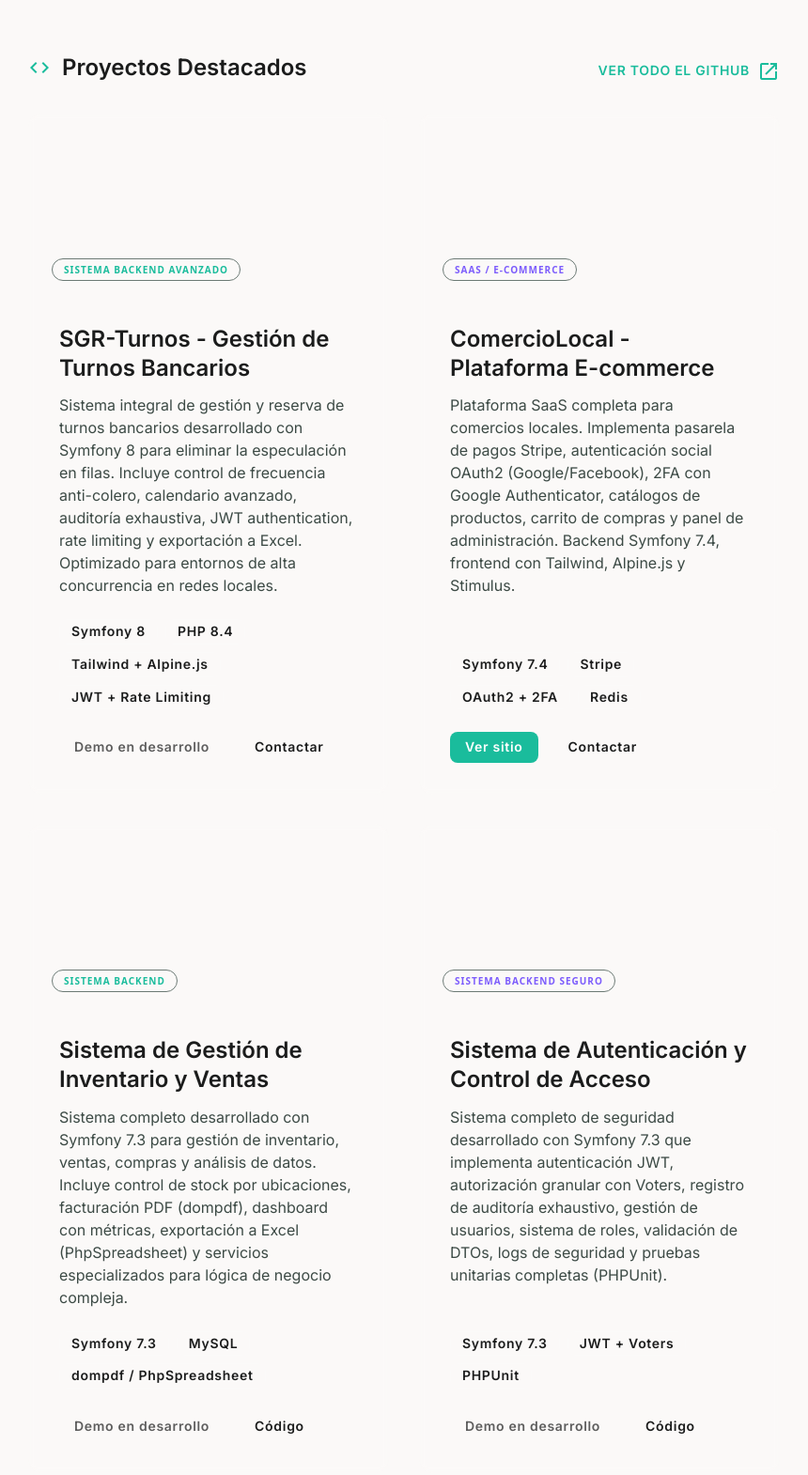
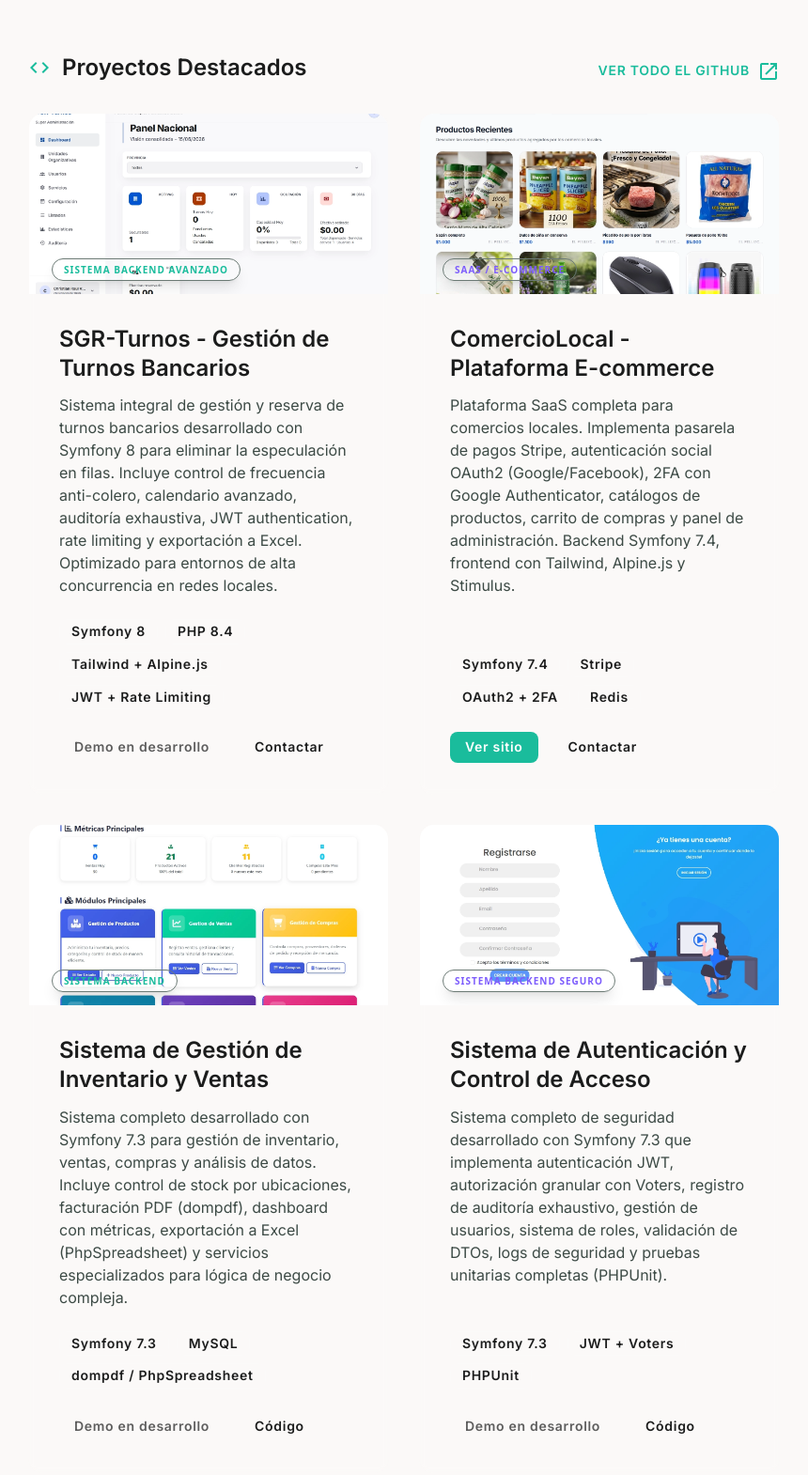
Before and after one commit to Christianrvdv/christianrvdv, a website: page index.html in a window 1280 px wide. Shown: the part 4140-5710 px from the top of the page at 94% size, without its empty margins (362-1222 px from the left). Drawn offline with nearby package versions, Linux system fonts and the light colour scheme.

Commit message:
feat: añadir imágenes a los proyectos, mejorar badges y ajustar layout
- Imágenes en 6 de 8 tarjetas, fondos gradientes para los que no tienen
- Nuevo badge con alto contraste (bg-surface + blur)
- Tarjeta 'Este sitio' con traducciones y enlace al repo correcto
- Eliminado md:col-span-2 para alinear portafolios

```diff
--- a/index.html
+++ b/index.html
@@ -265,7 +265,6 @@
                         </div>
                     </div>
 
-                    <!-- Las demás tarjetas de habilidades se dejan igual en estructura, solo con aria-hidden en iconos -->
                     <div class="bento-card p-6 rounded-2xl bg-surface-container/60 dark:bg-surface-container/60 border border-white/10 dark:border-white/5 backdrop-blur-sm hover:shadow-xl transition-all group">
                         <div class="flex items-center gap-3 mb-4">
                             <span class="material-symbols-outlined text-3xl text-primary"
@@ -467,12 +466,14 @@
                 <div class="grid grid-cols-1 md:grid-cols-2 gap-8">
                     <!-- SGR-Turnos -->
                     <div class="group rounded-2xl overflow-hidden bg-surface-container/60 dark:bg-surface-container/60 border border-white/10 dark:border-white/5 flex flex-col h-full bento-card backdrop-blur-sm">
-                        <div class="h-48 relative overflow-hidden bg-gradient-to-br from-primary/20 to-surface-dim/20"
-                             aria-hidden="true">
-                            <div class="absolute inset-0 bg-gradient-to-t from-surface-container/80 to-transparent"></div>
+                        <div class="h-48 relative overflow-hidden">
+                            <img src="imagen/sgr.webp" alt="SGR-Turnos - Gestión de Turnos Bancarios"
+                                 class="absolute inset-0 w-full h-full object-cover" loading="lazy">
+                            <div class="absolute inset-0 bg-gradient-to-t from-surface-container/80 to-transparent"
+                                 aria-hidden="true"></div>
                             <div class="absolute bottom-4 left-6">
-            <span class="bg-primary/10 text-primary px-3 py-1 rounded-full text-[10px] font-bold uppercase tracking-widest border border-primary/20"
-                  data-i18n="projects.sgrturnos.type">Sistema Backend Avanzado</span>
+                                <span class="bg-surface/80 dark:bg-surface-dim/80 backdrop-blur-md text-primary dark:text-primary px-3 py-1 rounded-full text-[10px] font-bold uppercase tracking-widest border border-primary/30 dark:border-primary/40 shadow-lg"
+                                      data-i18n="projects.sgrturnos.type">Sistema Backend Avanzado</span>
                             </div>
                         </div>
                         <div class="p-8 flex flex-col flex-1">
@@ -491,11 +492,9 @@
                                 <span class="bg-white/5 dark:bg-white/5 px-3 py-1 rounded-lg text-label-sm font-label-sm border border-white/10 dark:border-white/5">JWT + Rate Limiting</span>
                             </div>
                             <div class="flex gap-4">
-                                <!-- Demo deshabilitada -->
                                 <span class="bg-primary/50 text-on-primary/70 px-4 py-2 rounded-lg text-label-sm font-label-sm flex items-center gap-2 cursor-not-allowed opacity-70"
                                       aria-disabled="true"
                                       data-i18n="projects.demo">Próximamente (demo en desarrollo)</span>
-                                <!-- Contactar (antes Código) -->
                                 <a href="https://github.com/Christianrvdv" target="_blank" rel="noopener noreferrer"
                                    class="text-on-surface hover:text-primary px-4 py-2 rounded-lg text-label-sm font-label-sm flex items-center gap-2 transition-colors"
                                    data-i18n="projects.comerciolocal.contact">Contactar</a>
@@ -505,11 +504,13 @@
 
                     <!-- ComercioLocal -->
                     <div class="group rounded-2xl overflow-hidden bg-surface-container/60 dark:bg-surface-container/60 border border-white/10 dark:border-white/5 flex flex-col h-full bento-card backdrop-blur-sm">
-                        <div class="h-48 relative overflow-hidden bg-gradient-to-br from-accent/20 to-surface-dim/20"
-                             aria-hidden="true">
-                            <div class="absolute inset-0 bg-gradient-to-t from-surface-container/80 to-transparent"></div>
+                        <div class="h-48 relative overflow-hidden">
+                            <img src="imagen/comerciolocal2.webp" alt="ComercioLocal - Plataforma E-commerce"
+                                 class="absolute inset-0 w-full h-full object-cover" loading="lazy">
+                            <div class="absolute inset-0 bg-gradient-to-t from-surface-container/80 to-transparent"
+                                 aria-hidden="true"></div>
                             <div class="absolute bottom-4 left-6">
-                                <span class="bg-accent/10 text-accent px-3 py-1 rounded-full text-[10px] font-bold uppercase tracking-widest border border-accent/20"
+                                <span class="bg-surface/80 dark:bg-surface-dim/80 backdrop-blur-md text-accent dark:text-accent px-3 py-1 rounded-full text-[10px] font-bold uppercase tracking-widest border border-accent/30 dark:border-accent/40 shadow-lg"
                                       data-i18n="projects.comerciolocal.type">SaaS / E-commerce</span>
                             </div>
                         </div>
@@ -541,11 +542,13 @@
 
                     <!-- app_almacen -->
                     <div class="group rounded-2xl overflow-hidden bg-surface-container/60 dark:bg-surface-container/60 border border-white/10 dark:border-white/5 flex flex-col h-full bento-card backdrop-blur-sm">
-                        <div class="h-48 relative overflow-hidden bg-gradient-to-br from-primary/20 to-surface-dim/20"
-                             aria-hidden="true">
-                            <div class="absolute inset-0 bg-gradient-to-t from-surface-container/80 to-transparent"></div>
+                        <div class="h-48 relative overflow-hidden">
+                            <img src="imagen/almacen.webp" alt="Sistema de Gestión de Inventario y Ventas"
+                                 class="absolute inset-0 w-full h-full object-cover" loading="lazy">
+                            <div class="absolute inset-0 bg-gradient-to-t from-surface-container/80 to-transparent"
+                                 aria-hidden="true"></div>
                             <div class="absolute bottom-4 left-6">
-                                <span class="bg-primary/10 text-primary px-3 py-1 rounded-full text-[10px] font-bold uppercase tracking-widest border border-primary/20"
+                                <span class="bg-surface/80 dark:bg-surface-dim/80 backdrop-blur-md text-primary dark:text-primary px-3 py-1 rounded-full text-[10px] font-bold uppercase tracking-widest border border-primary/30 dark:border-primary/40 shadow-lg"
                                       data-i18n="projects.inventory.type">Sistema Backend</span>
                             </div>
                         </div>
@@ -563,7 +566,6 @@
                                 <span class="bg-white/5 dark:bg-white/5 px-3 py-1 rounded-lg text-label-sm font-label-sm border border-white/10 dark:border-white/5">dompdf / PhpSpreadsheet</span>
                             </div>
                             <div class="flex gap-4">
-                                <!-- Enlace roto reemplazado por span deshabilitado -->
                                 <span class="bg-primary/50 text-on-primary/70 px-4 py-2 rounded-lg text-label-sm font-label-sm flex items-center gap-2 cursor-not-allowed opacity-70"
                                       aria-disabled="true"
                                       data-i18n="projects.demo">Próximamente (demo en desarrollo)</span>
@@ -577,11 +579,13 @@
 
                     <!-- auth-system -->
                     <div class="group rounded-2xl overflow-hidden bg-surface-container/60 dark:bg-surface-container/60 border border-white/10 dark:border-white/5 flex flex-col h-full bento-card backdrop-blur-sm">
-                        <div class="h-48 relative overflow-hidden bg-gradient-to-br from-accent/20 to-surface-dim/20"
-                             aria-hidden="true">
-                            <div class="absolute inset-0 bg-gradient-to-t from-surface-container/80 to-transparent"></div>
+                        <div class="h-48 relative overflow-hidden">
+                            <img src="imagen/autenticacion.webp" alt="Sistema de Autenticación y Control de Acceso"
+                                 class="absolute inset-0 w-full h-full object-cover" loading="lazy">
+                            <div class="absolute inset-0 bg-gradient-to-t from-surface-container/80 to-transparent"
+                                 aria-hidden="true"></div>
                             <div class="absolute bottom-4 left-6">
-                                <span class="bg-accent/10 text-accent px-3 py-1 rounded-full text-[10px] font-bold uppercase tracking-widest border border-accent/20"
+                                <span class="bg-surface/80 dark:bg-surface-dim/80 backdrop-blur-md text-accent dark:text-accent px-3 py-1 rounded-full text-[10px] font-bold uppercase tracking-widest border border-accent/30 dark:border-accent/40 shadow-lg"
                                       data-i18n="projects.auth.type">Sistema Backend Seguro</span>
                             </div>
                         </div>
@@ -610,13 +614,13 @@
                         </div>
                     </div>
 
-                    <!-- Microservicios biblioteca -->
+                    <!-- Microservicios biblioteca (SIN IMAGEN - FONDO GRADIENTE) -->
                     <div class="group rounded-2xl overflow-hidden bg-surface-container/60 dark:bg-surface-container/60 border border-white/10 dark:border-white/5 flex flex-col h-full bento-card backdrop-blur-sm">
                         <div class="h-48 relative overflow-hidden bg-gradient-to-br from-primary/20 to-surface-dim/20"
                              aria-hidden="true">
                             <div class="absolute inset-0 bg-gradient-to-t from-surface-container/80 to-transparent"></div>
                             <div class="absolute bottom-4 left-6">
-                                <span class="bg-primary/10 text-primary px-3 py-1 rounded-full text-[10px] font-bold uppercase tracking-widest border border-primary/20"
+                                <span class="bg-surface/80 dark:bg-surface-dim/80 backdrop-blur-md text-primary dark:text-primary px-3 py-1 rounded-full text-[10px] font-bold uppercase tracking-widest border border-primary/30 dark:border-primary/40 shadow-lg"
                                       data-i18n="projects.microservices.type">Arquitectura Microservicios</span>
                             </div>
                         </div>
@@ -646,13 +650,13 @@
                         </div>
                     </div>
 
-                    <!-- App Móvil BANCEC -->
+                    <!-- App Móvil BANCEC (SIN IMAGEN - FONDO GRADIENTE) -->
                     <div class="group rounded-2xl overflow-hidden bg-surface-container/60 dark:bg-surface-container/60 border border-white/10 dark:border-white/5 flex flex-col h-full bento-card backdrop-blur-sm">
                         <div class="h-48 relative overflow-hidden bg-gradient-to-br from-accent/20 to-surface-dim/20"
                              aria-hidden="true">
                             <div class="absolute inset-0 bg-gradient-to-t from-surface-container/80 to-transparent"></div>
                             <div class="absolute bottom-4 left-6">
-                                <span class="bg-accent/10 text-accent px-3 py-1 rounded-full text-[10px] font-bold uppercase tracking-widest border border-accent/20"
+                                <span class="bg-surface/80 dark:bg-surface-dim/80 backdrop-blur-md text-accent dark:text-accent px-3 py-1 rounded-full text-[10px] font-bold uppercase tracking-widest border border-accent/30 dark:border-accent/40 shadow-lg"
                                       data-i18n="projects.android.type">Aplicación Móvil</span>
                             </div>
                         </div>
@@ -684,12 +688,14 @@
 
                     <!-- Este sitio (portafolio actual) -->
                     <div class="group rounded-2xl overflow-hidden bg-surface-container/60 dark:bg-surface-container/60 border border-white/10 dark:border-white/5 flex flex-col h-full bento-card backdrop-blur-sm">
-                        <div class="h-48 relative overflow-hidden bg-gradient-to-br from-accent/20 to-surface-dim/20"
-                             aria-hidden="true">
-                            <div class="absolute inset-0 bg-gradient-to-t from-surface-container/80 to-transparent"></div>
+                        <div class="h-48 relative overflow-hidden">
+                            <img src="imagen/portafolio1.webp" alt="Portafolio Backend Architect - Este sitio"
+                                 class="absolute inset-0 w-full h-full object-cover" loading="lazy">
+                            <div class="absolute inset-0 bg-gradient-to-t from-surface-container/80 to-transparent"
+                                 aria-hidden="true"></div>
                             <div class="absolute bottom-4 left-6">
-            <span class="bg-accent/10 text-accent px-3 py-1 rounded-full text-[10px] font-bold uppercase tracking-widest border border-accent/20"
-                  data-i18n="projects.current_site.type">Portafolio en vivo</span>
+                                <span class="bg-surface/80 dark:bg-surface-dim/80 backdrop-blur-md text-accent dark:text-accent px-3 py-1 rounded-full text-[10px] font-bold uppercase tracking-widest border border-accent/30 dark:border-accent/40 shadow-lg"
+                                      data-i18n="projects.current_site.type">Portafolio en vivo</span>
                             </div>
                         </div>
                         <div class="p-8 flex flex-col flex-1">
@@ -708,10 +714,8 @@
                                 <span class="bg-white/5 dark:bg-white/5 px-3 py-1 rounded-lg text-label-sm font-label-sm border border-white/10 dark:border-white/5">a11y + i18n</span>
                             </div>
                             <div class="flex gap-4">
-                                <!-- Indicador de "Este sitio" deshabilitado -->
                                 <span class="bg-primary/50 text-on-primary/70 px-4 py-2 rounded-lg text-label-sm font-label-sm flex items-center gap-2 cursor-not-allowed opacity-70"
                                       aria-disabled="true" data-i18n="projects.current_site.this_site">Este sitio</span>
-                                <!-- Código (repositorio correcto) -->
                                 <a href="https://github.com/Christianrvdv/christianrvdv" target="_blank"
                                    rel="noopener noreferrer"
                                    class="text-on-surface hover:text-primary px-4 py-2 rounded-lg text-label-sm font-label-sm flex items-center gap-2 transition-colors"
@@ -720,14 +724,16 @@
                         </div>
                     </div>
 
-                    <!-- Portafolio profesional -->
+                    <!-- Portafolio profesional (anterior) -->
                     <div class="group rounded-2xl overflow-hidden bg-surface-container/60 dark:bg-surface-container/60 border border-white/10 dark:border-white/5 flex flex-col h-full bento-card backdrop-blur-sm">
-                        <div class="h-48 relative overflow-hidden bg-gradient-to-br from-primary/20 to-surface-dim/20"
-                             aria-hidden="true">
-                            <div class="absolute inset-0 bg-gradient-to-t from-surface-container/80 to-transparent"></div>
+                        <div class="h-48 relative overflow-hidden">
+                            <img src="imagen/portafolio2.webp" alt="Portafolio Profesional Responsive"
+                                 class="absolute inset-0 w-full h-full object-cover" loading="lazy">
+                            <div class="absolute inset-0 bg-gradient-to-t from-surface-container/80 to-transparent"
+                                 aria-hidden="true"></div>
                             <div class="absolute bottom-4 left-6">
-            <span class="bg-primary/10 text-primary px-3 py-1 rounded-full text-[10px] font-bold uppercase tracking-widest border border-primary/20"
-                  data-i18n="projects.portfolio.type">Portafolio Profesional</span>
+                                <span class="bg-surface/80 dark:bg-surface-dim/80 backdrop-blur-md text-primary dark:text-primary px-3 py-1 rounded-full text-[10px] font-bold uppercase tracking-widest border border-primary/30 dark:border-primary/40 shadow-lg"
+                                      data-i18n="projects.portfolio.type">Portafolio Profesional</span>
                             </div>
                         </div>
                         <div class="p-8 flex flex-col flex-1">
@@ -744,12 +750,10 @@
                                 <span class="bg-white/5 dark:bg-white/5 px-3 py-1 rounded-lg text-label-sm font-label-sm border border-white/10 dark:border-white/5">JavaScript</span>
                             </div>
                             <div class="flex gap-4">
-                                <!-- Enlace a la demo en vivo -->
                                 <a href="https://christianrvdv.github.io/portafolio_christian/" target="_blank"
                                    rel="noopener noreferrer"
                                    class="bg-primary text-on-primary px-4 py-2 rounded-lg text-label-sm font-label-sm flex items-center gap-2"
                                    data-i18n="projects.demo_portfolio">Ver demo</a>
-                                <!-- Enlace al código -->
                                 <a href="https://github.com/Christianrvdv/portafolio_christian" target="_blank"
                                    rel="noopener noreferrer"
                                    class="text-on-surface hover:text-primary px-4 py-2 rounded-lg text-label-sm font-label-sm flex items-center gap-2 transition-colors"
@@ -757,7 +761,6 @@
                             </div>
                         </div>
                     </div>
-
                 </div>
             </section>
         </div>
```
Also changed, not shown: estilo.css, imagen/almacen.webp (added), imagen/autenticacion.webp (added), imagen/comerciolocal1.webp (added), imagen/comerciolocal2.webp (added), imagen/portafolio1.webp (added), imagen/portafolio2.webp (added), imagen/sgr.webp (added).
